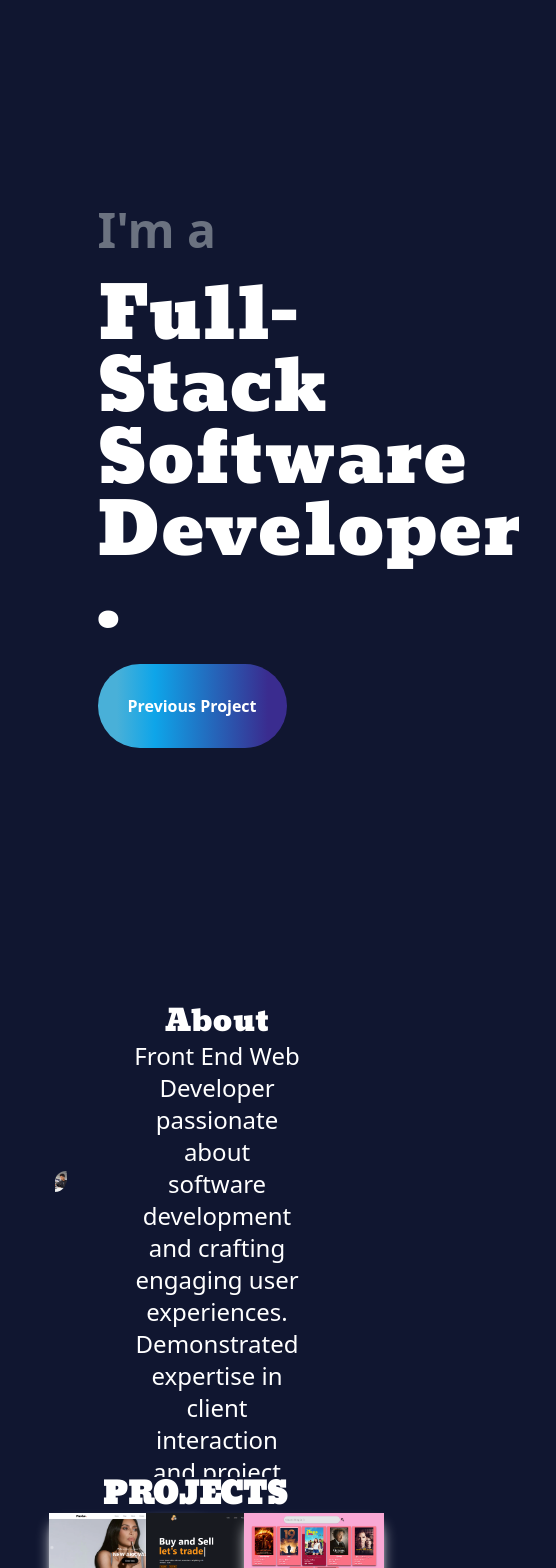
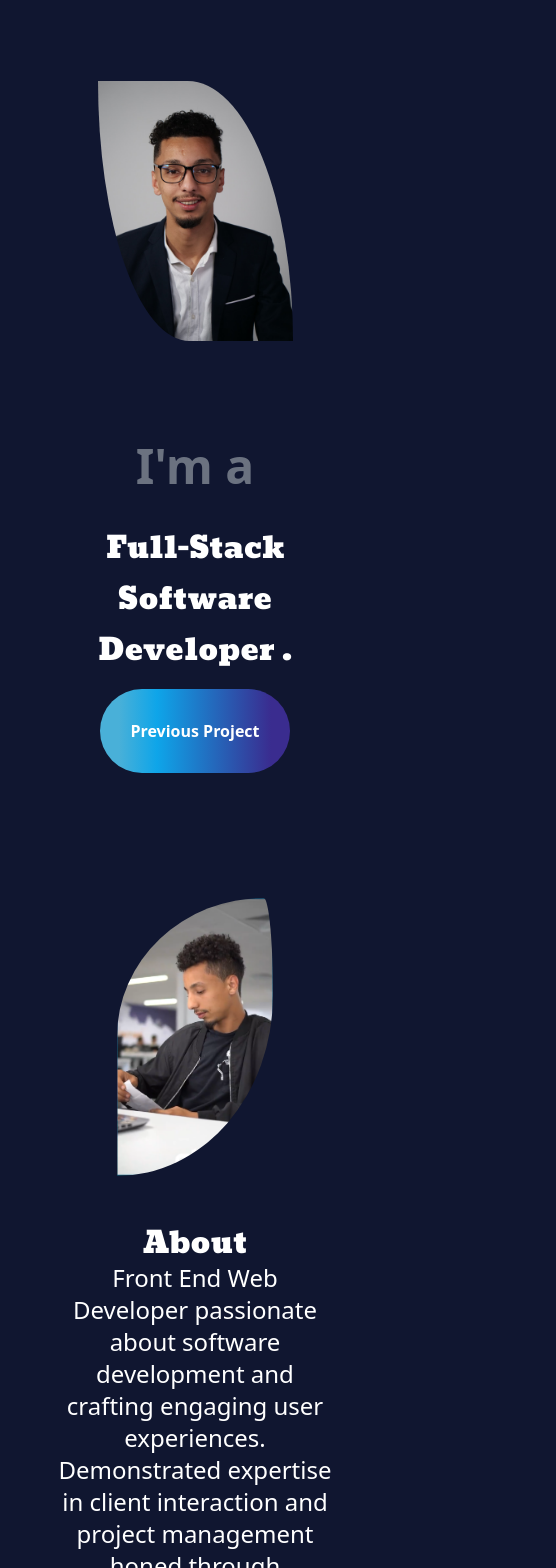
Before and after one commit to zackcis/Portfolio, a React (Create React App) app: page / in a window 390 px wide. Shown: the top 1568 px of the page, 556 px wide, since content can reach past the window. Built offline with nearby package versions, Linux system fonts and the light colour scheme; a web font is replaced by a local one.

Commit message:
responsivity

```diff
--- a/public/index.html
+++ b/public/index.html
@@ -12,7 +12,7 @@
     <title>ZAKARIA DAHAR</title>
 </head>
 
-<body class="bg-[#101630] overflow-x-hidden">
+<body class="bg-[#101630] overflow-x-hidden max-[430px]:flex max-[430px]:flex-col max-[430px]:gap-14">
     <div id='root'></div>
 </body>
 
--- a/src/pages/Home/components/firstSection.jsx
+++ b/src/pages/Home/components/firstSection.jsx
@@ -81,35 +81,38 @@ export const FirstSection = () => {
     return (
         <>
 
-            <nav class="bg-[#101630] w-[100%]  flex justify-center items-center pt-[5vh]">
+            <nav class="bg-[#101630] w-[100%]  flex justify-center items-center pt-[5vh] ">
                 <div class="max-w-screen-xl  flex flex-wrap items-center justify-between mx-auto ">
                     <div class="hidden w-full md:block md:w-auto" id="navbar-default">
                         <ul class="font-medium flex flex-col p-4 md:p-0 mt-4 border md:flex-row md:space-x-8 rtl:space-x-reverse md:mt-0 md:border-0 dark:bg-gray-800 md:dark:bg-gray-900 dark:border-gray-700">
                             <li className='cursor-pointer'>
-                                <Link smooth={true} duration={500}  to="Home" class="block py-2 px-8 text-white hover:text-[#1ed760] dark:hover:bg-gray-700 dark:hover:text-white md:dark:hover:bg-transparent ">Home</Link>
+                                <Link smooth={true} duration={500} to="Home" class="block py-2 px-8 text-white hover:text-[#1ed760] dark:hover:bg-gray-700 dark:hover:text-white md:dark:hover:bg-transparent ">Home</Link>
                             </li>
                             <li className='cursor-pointer'>
-                                <Link to="about" smooth={true} duration={500}  class="block py-2 px-8 text-white hover:text-[#1ed760] dark:hover:bg-gray-700 dark:hover:text-white md:dark:hover:bg-transparent ">About</Link>
+                                <Link to="about" smooth={true} duration={500} class="block py-2 px-8 text-white hover:text-[#1ed760] dark:hover:bg-gray-700 dark:hover:text-white md:dark:hover:bg-transparent ">About</Link>
                             </li>
                             <li className='cursor-pointer'>
-                                <Link smooth={true} duration={500}  to="project" class="block py-2 px-8 text-white hover:text-[#1ed760] dark:hover:bg-gray-700 dark:hover:text-white md:dark:hover:bg-transparent ">Projects</Link>
+                                <Link smooth={true} duration={500} to="project" class="block py-2 px-8 text-white hover:text-[#1ed760] dark:hover:bg-gray-700 dark:hover:text-white md:dark:hover:bg-transparent ">Projects</Link>
                             </li>
                             <li className='cursor-pointer'>
                                 <Link smooth={true} duration={500} to="skills" class="block py-2 px-8 text-white hover:text-[#1ed760] dark:hover:bg-gray-700 dark:hover:text-white md:dark:hover:bg-transparent ">Skills</Link>
                             </li>
                             <li className='cursor-pointer'>
-                                <Link smooth={true} duration={500}  to="contact" class="block py-2 px-8 text-white hover:text-[#1ed760] dark:hover:bg-gray-700 dark:hover:text-white md:dark:hover:bg-transparent ">Contact</Link>
+                                <Link smooth={true} duration={500} to="contact" class="block py-2 px-8 text-white hover:text-[#1ed760] dark:hover:bg-gray-700 dark:hover:text-white md:dark:hover:bg-transparent ">Contact</Link>
                             </li>
                         </ul>
                     </div>
                 </div>
             </nav>
-            <div  name="Home" data-aos="fade-right" data-aos-duration="2500" className='bg-[#101630] w-[100%] h-screen flex justify-center items-center '>
-                <div className='w-[100%] h-[70%] flex flex-col justify-around items-center'>
-                    <p className=' w-[50%] text-start text-5xl text-gray-500 '>
-                        <span className='font-bold leading-[100px]  '>I'm a</span><br /> <span className='text-white kbira  text-7xl'>Full-Stack Software Developer .</span>
+
+
+
+            <div name="Home" data-aos="fade-right" data-aos-duration="2500" className='bg-[#101630] w-[100%] h-screen flex justify-center items-center max-[430px]:max-w-[100%] max-[430px]:flex-col-reverse max-[430px]:justify-center max-[430px]:items-center'>
+                <div className='w-[100%] h-[60%] flex flex-col justify-around items-center max-[430px]:flex-col max-[430px]:justify-center max-[430px]:items-center max-[430px]:text-center'>
+                    <p className=' w-[50%] text-start text-5xl text-gray-500 max-[430px]:mb-5  max-[430px]:text-center'>
+                        <span className='font-bold leading-[100px]  '>I'm a</span><br /> <span className='text-white kbira  text-7xl max-[430px]:text-3xl '>Full-Stack Software Developer .</span>
                     </p>
-                    <div className='w-[50%] flex justify-start'>
+                    <div className='w-[50%] flex justify-start max-[430px]:justify-center'>
                         <button className='items-start p-[30px] rounded-full bg-gradient-to-r from-[#49b0d8] from-10% via-sky-500 via-30% to-[#3a2c8f] to-90% text-white font-bold '>Previous Project</button>
                     </div>
                 </div>
@@ -117,13 +120,16 @@ export const FirstSection = () => {
                     <img src={ana} alt="" className='w-[350px] imagi ' />
                 </div>
             </div>
-            <div name="about" className='about w-[100%]  bg-[#101630] h-[70vh]  flex justify-center items-center' data-aos="fade-left" data-aos-duration="2500">
-                <div className='w-[90%] h-[100%] flex justify-center items-center'>
-                    <div className='w-[80%] h-[100%] flex justify-between items-center text-center gap-8'>
-                        <div className='about-image w-[70%] '>
+
+
+
+            <div name="about" className='about w-[100%]  bg-[#101630] h-[70vh] max-[430px]:h-[100vh] max-[430px]:mb-10  max-[430px]:py-3  flex justify-center items-center' data-aos="fade-left" data-aos-duration="2500">
+                <div className='w-[90%] max-[430px]:w-[100%] h-[100%] flex justify-center items-center '>
+                    <div className='w-[80%] max-[430px]:w-[100%] h-[100%] flex justify-between items-center text-center gap-8 max-[430px]:flex-col'>
+                        <div className='about-image w-[70%] max-[430px]:w-[40%] '>
                             <img src={abouti} className='w-[100%] about-image' alt="" />
                         </div>
-                        <div className='about-script flex flex-col justify-around items-center text-center h-[60%] '>
+                        <div className='about-script flex flex-col justify-around items-center text-center h-[60%] max-[430px]:w-[100%] '>
                             <h1 className='kbira text-white text-3xl'>About</h1>
                             <p className='w-[70%] text-2xl text-white '>
                                 Front End Web Developer passionate about software development and crafting engaging user experiences. Demonstrated expertise in client interaction and project management honed through freelancing endeavors. Committed to advancing front-end skills and staying abreast of emerging technologies to deliver exceptional digital solutions.
@@ -132,16 +138,18 @@ export const FirstSection = () => {
                     </div>
                 </div>
             </div>
-            <div name="project" className='projects w-[100%]  bg-[#101630] h-[70vh]
-            flex flex-col justify-around items-center' data-aos="fade-down" data-aos-duration="2500">
+
+
+
+            <div name="project" className='projects w-[100%]  bg-[#101630] h-[70vh] max-[430px]:h-[230vh]  flex flex-col justify-around items-center  ' data-aos="fade-down" data-aos-duration="2500">
                 <h1 className='font-bold text-center text-white text-3xl kbira'>
                     PROJECTS
                 </h1>
-                <div className='w-[100%]  flex flex-wrap justify-center items-center'>
+                <div className='w-[100%] flex flex-wrap justify-center items-center max-[430px]:flex-col max-[430px]:h-[98%]  max-[430px]:gap-[80px]'>
                     {
                         arrayi.map(element =>
 
-                            <div className='cards relative  w-[25%] h-[100%] flex flex-wrap justify-around'>
+                            <div className='cards relative  w-[25%] h-[100%] max-[430px]:h-[27%] flex flex-wrap justify-around  max-[430px]:w-[100%] '>
                                 <div class="max-w-sm shadow-lg shadow-white bg-[#101630] rounded-lg  dark:bg-gray-800 dark:border-gray-700">
                                     <img class="rounded-t-lg" src={element.picture} alt="" className='  ' />
                                     <div class="p-5 flex flex-col justify-between ">
@@ -164,14 +172,17 @@ export const FirstSection = () => {
                         )
                     }
                 </div>
+            </div>
 
 
-            </div>
-            <div name="skills" data-aos="fade-left" data-aos-duration="2500" className='skills  w-[100%]  bg-[#101630] h-[50vh]   flex flex-col justify-center items-center'>
+
+
+
+            <div name="skills" data-aos="fade-left" data-aos-duration="2500" className='skills   w-[100%]  bg-[#101630] h-[50vh] max-[430px]:flex-col  max-[430px]:h-[125vh] max-[430px]:p-0     flex flex-col justify-center items-center'>
                 <h1 className='font-bold text-center text-white kbira text-3xl'>Skills</h1>
-                <div className='icons flex flex-wrap justify-around items-center gap-10 h-[80%]'>
+                <div className='icons flex flex-wrap justify-around items-center gap-10 h-[80%] '>
                     {skill.map(skyll =>
-                        <div className='flex flex-col justify-center items-center'>
+                        <div className='flex flex-col justify-center items-center max-[430px]:flex-col'>
                             <img src={skyll.picture} alt="" className='w-[170px] p-10' />
                             <h2 className='kbira 2xl text-white'>{skyll.title}</h2>
                         </div>
@@ -180,18 +191,24 @@ export const FirstSection = () => {
 
                 </div>
             </div>
+
+
+
+
+
             <div name="contact" className='bg-[#101630] '>
-                <div className='rounded-t-[200px] contact w-[100%] bg-gradient-to-r from-[#4733bccb] from-10% via-sky-500 via-30% to-[#4f97d6bb] to-90% h-[70vh]  flex flex-col justify-center items-center '>
-                    <h1 className='text-2xl text-white kbira'>
+                <div className='rounded-t-[200px] contact w-[100%] bg-gradient-to-r from-[#4733bccb] from-10% via-sky-500 via-30% to-[#4f97d6bb] to-90% h-[70vh]  flex flex-col justify-center items-center max-[430px]:h-[180vh]
+                '>
+                    <h1 className='text-2xl text-white kbira max-[430px]:text-center'>
                         Contact
                     </h1>
-                    <div className='w-[50%] h-[80%] flex justify-start items-center'>
-                        <div className='drop-message flex flex-col gap-7 justify-start items-start'>
-                            <h1 className='kbira text-2xl text-white'>Drop a message</h1>
-                            <p className='w-[60%]'>
+                    <div className='w-[100%] h-[80%] flex justify-start items-center max-[430px]:flex-col  max-[430px]:items-center max-[430px]:gap-[100px]  max-[430px]:justify-center'>
+                        <div className='drop-message flex flex-col gap-7 justify-start items-start max-[430px]:justify-center max-[430px]:items-center'>
+                            <h1 className='kbira text-2xl text-white max-[430px]:text-center'>Drop a message</h1>
+                            <p className='w-[60%] max-[430px]:text-center'>
                                 Lorem ipsum dolor sit amet consectetur adipisicing elit. Quae, distinctio. Ex beatae quaerat voluptates impedit facere. Velit veritatis dolore accusamus!
                             </p>
-                            <div className='tele flex justify-start items-center w-[60%] gap-6'>
+                            <div className='tele flex justify-start items-center w-[60%] gap-6 max-[430px]:flex-col max-[430px]:justify-center max-[430px]:items-center'>
                                 <div className='bg-gradient-to-r from-[#4733bccb] from-10%  via-30% to-[#0ea4e8] to-90% text-white w-[50px] h-[50px] rounded-lg flex justify-center items-center'>
                                     <FaSquarePhone />
                                 </div>
@@ -199,7 +216,7 @@ export const FirstSection = () => {
                                     +212699312362
                                 </p>
                             </div>
-                            <div className='message flex justify-start items-center w-[60%] gap-6'>
+                            <div className='message flex justify-start items-center w-[60%] gap-6 max-[430px]:flex-col max-[430px]:justify-center max-[430px]:items-center'>
                                 <div className='bg-gradient-to-r from-[#4733bccb] from-10%  via-30% to-[#0ea4e8] to-90% text-white w-[50px] h-[50px] rounded-lg flex justify-center items-center'>
                                     <BiSolidMessageDetail />
                                 </div>
@@ -207,16 +224,16 @@ export const FirstSection = () => {
                                     zakaria.eldahar@gmail.com
                                 </p>
                             </div>
-                            <div className='local flex justify-start items-center w-[60%] gap-6 '>
+                            <div className='local flex justify-start items-center w-[60%] gap-6 max-[430px]:flex-col max-[430px]:justify-center max-[430px]:items-center '>
                                 <div className='bg-gradient-to-r from-[#4733bccb] from-10%  via-30% to-[#0ea4e8] to-90% text-white w-[80px] h-[50px] rounded-lg flex justify-center items-center'>
                                     <FaLocationDot />
                                 </div>
-                                <p>
+                                <p className='max-[430px]:text-center'>
                                     Morocco,Casablanca,Sidi moumen Boulvard houssein soussi, Rue 29
                                 </p>
                             </div>
                         </div>
-                        <div class="max-w-md p-8 bg-gray-800 rounded-md shadow-md form-container w-[70%]">
+                        <div class="max-w-md p-8 bg-gray-800 rounded-md shadow-md form-container w-[70%] max-[430px]:w-[90%]">
                             <h2 class="text-2xl font-semibold text-white mb-6">Say Something!</h2>
                             <form className='overflow-x-hidden' action="https://fabform.io/f/insert-form-id" method="POST">
                                 <div class="mb-4">
```
